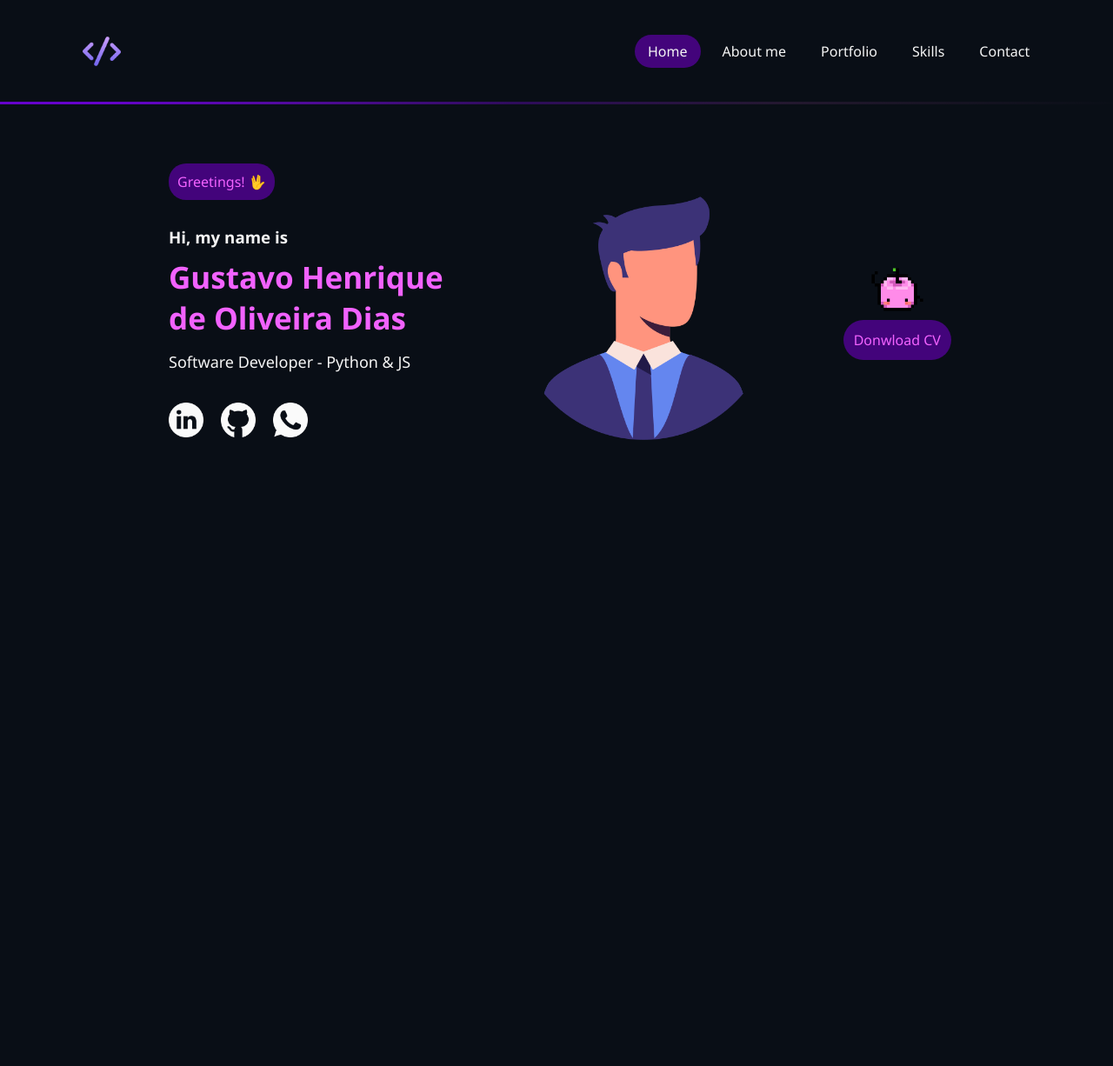
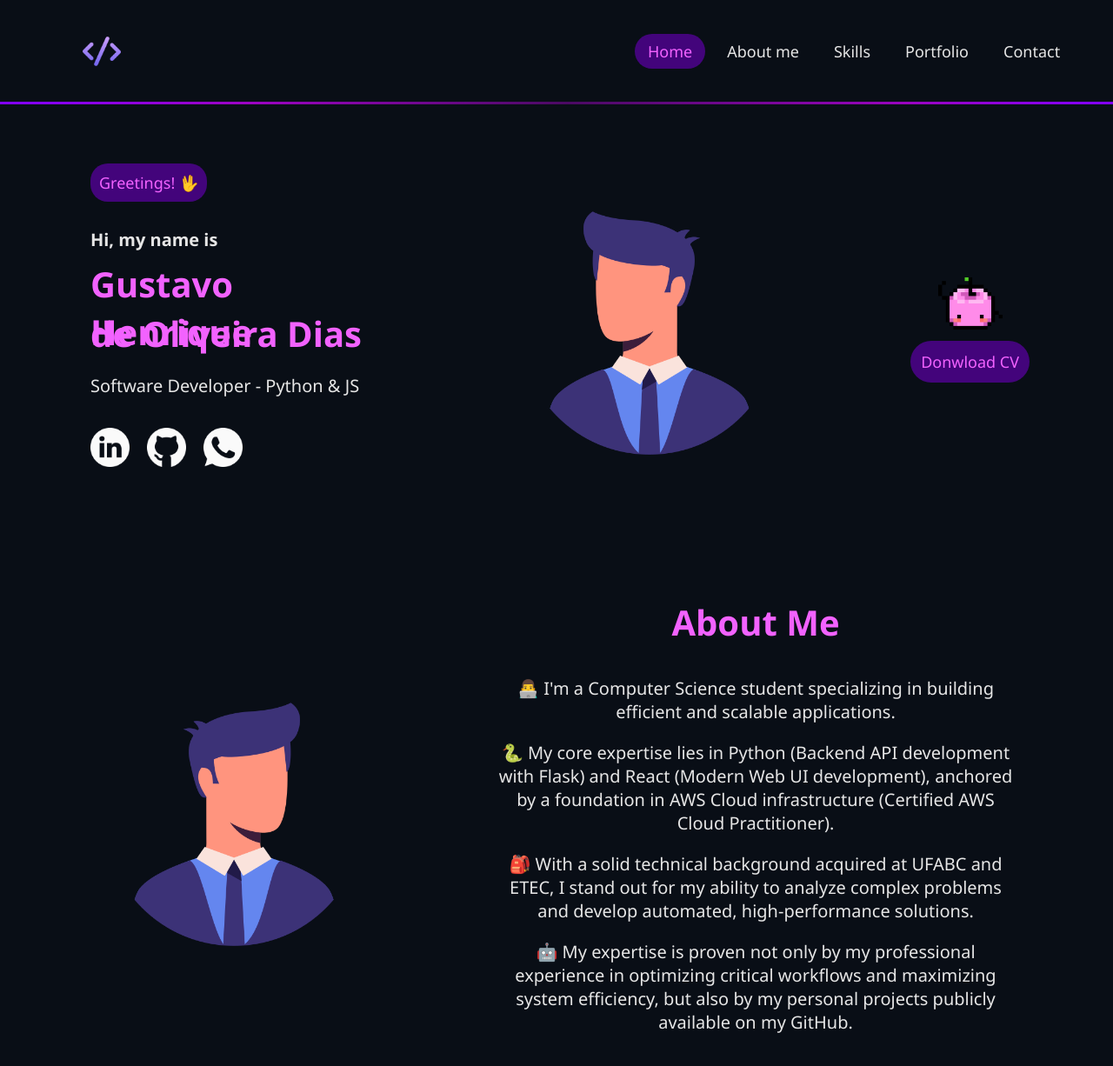
Before and after one commit to GustavoDiaso/Portfolio, a React (Vite) app in the folder project/: page / in a window 1280 px wide. Shown: the top 1226 px of the page at 87% size. Before the commit the page ends 800 px from the top, so only its background shows below. Built offline with nearby package versions, Linux system fonts and the light colour scheme.

Commit message:
criando a seção AboutMe

```diff
--- a/project/src/components/header/Header.jsx
+++ b/project/src/components/header/Header.jsx
@@ -5,8 +5,8 @@ import { useState, useEffect, useRef } from "react";
 const navBarLinks = [
     { text: "Home", href: "#" },
     { text: "About me", href: "#" },
+    { text: "Skills", href: "#" },
     { text: "Portfolio", href: "#" },
-    { text: "Skills", href: "#" },
     { text: "Contact", href: "#" },
 ]
 
@@ -24,7 +24,7 @@ function Header() {
             const slide = slideRef.current;
             const activeLinkElement = ulRef.current.querySelector('[data-status="active"]');
 
-            // defining the size of the slide element based on the active link he's behind (active link)
+            // defining the size of the slide element based on the active link he's behind
             slide.style.width = `${activeLinkElement.offsetWidth}px`
             slide.style.height = `${activeLinkElement.offsetHeight}px`;
 
@@ -45,7 +45,7 @@ function Header() {
                             return (
                                 <li
                                     key={link.text}
-                                    className={css.nav_link}
+                                    className={link.text == activeLinkText ? css.nav_link_active : css.nav_link}
                                     data-status={link.text == activeLinkText ? 'active' : ''}
                                 >
                                     <a
--- a/project/src/components/header/Header.module.css
+++ b/project/src/components/header/Header.module.css
@@ -1,8 +1,8 @@
 .header {
     background-color: #090E16;
     border-bottom: 3px solid;
-    border-image: linear-gradient(100deg,rgba(128, 0, 255, 0.78) 11%, rgba(133, 7, 251, 0.57) 29%,
-    rgba(133, 7, 251, 0.301) 47%, rgba(197, 87, 199, 0.137) 71%, rgba(197, 87, 199, 0) 100%)10;
+    border-image: linear-gradient(90deg,rgba(128, 0, 255, 1) 0%, rgba(208, 0, 255, 0.74) 23%, rgba(208, 0, 255, 0.33) 51%,
+    rgba(208, 0, 255, 0.73) 81%, rgba(128, 0, 255, 1) 100%)10;
     min-width: 100%;
     height: 120px;
     position: fixed;
@@ -35,7 +35,24 @@
 }
 
 .nav_link a {
-    color: rgb(245, 245, 245);
+    color: rgb(230, 230, 230);
+    font-size: 18px;
+    font-weight: 400;
+    text-decoration: none;
+}
+
+.nav_link_active {
+    display: inline-block;
+    padding: 8px 15px 8px 15px;
+    border-radius: 25px;
+    transition: background-color 1s ease-in;
+    z-index: 1;
+}
+
+.nav_link_active a {
+    color: rgb(242, 98, 255);
+    font-size: 18px;
+    font-weight: 400;
     text-decoration: none;
 }
 
--- a/project/src/components/sections/Sections.jsx
+++ b/project/src/components/sections/Sections.jsx
@@ -1,10 +1,12 @@
 import css from "./Sections.module.css"
 import Home from './section-home/Home'
+import AboutMe from "./section-about-me/AboutMe"
 
 function Sections(){
     return(
         <section className={css.sections}>
             <Home/>
+            <AboutMe/>
         </section>
     )
 }
--- a/project/src/components/sections/Sections.module.css
+++ b/project/src/components/sections/Sections.module.css
@@ -3,7 +3,7 @@
     display: flex;
     flex-direction: column;
     align-items: center;
-    gap: 20px;
+    gap: 30px;
     height: fit-content;
     min-width: calc(100% - 8px);
     margin-top: 130px;
--- /dev/null
+++ b/project/src/components/sections/section-about-me/AboutMe.jsx
@@ -0,0 +1,36 @@
+import css from "./AboutMe.module.css"
+import devIMGPath from '../../../assets/images/manager.png'
+
+function AboutMe(){
+
+    return (
+        <section className={css.section_about_me}>
+            <img src={devIMGPath} alt="" className={css.dev_img}/>
+
+            <div className={css.about_me}>
+                <h1 className={css.title}>About Me</h1>
+
+                <p className={css.text}>
+                    👨‍💻 I'm a Computer Science student specializing in building efficient and
+                    scalable applications.
+                </p>
+                <p className={css.text}>
+                    🐍 My core expertise lies in Python (Backend API development with Flask)
+                    and React (Modern Web UI development), anchored by a foundation in AWS Cloud infrastructure
+                    (Certified AWS Cloud Practitioner).
+                </p>
+                <p className={css.text}>
+                    🎒 With a solid technical background acquired at UFABC and ETEC, I stand out for my ability to
+                    analyze complex problems and develop automated, high-performance solutions.
+                </p>
+                <p className={css.text}>
+                    🤖 My expertise is
+                    proven not only by my professional experience in optimizing critical workflows and maximizing system
+                    efficiency, but also by my personal projects publicly available on my GitHub.
+                </p>
+            </div>
+        </section>
+    )
+}
+
+export default AboutMe
--- /dev/null
+++ b/project/src/components/sections/section-about-me/AboutMe.module.css
@@ -0,0 +1,35 @@
+.section_about_me {
+    width: 1100px;
+    height: fit-content;
+    /* background-color: #3e29b311; */
+    display: flex;
+    align-items: center;
+    justify-content: center;
+    gap: 150px;
+    padding-top: 50px;
+    padding-bottom: 50px;
+}
+.about_me{
+    display: flex;
+    flex-direction: column;
+    align-items: center;
+    justify-content: center;
+    gap: 20px;
+    width: 600px;
+}
+.title {
+    margin: 0px 0px 15px 0px;
+    font-size: 40px;
+    color: rgb(242, 98, 255);
+}
+.text {
+    margin: 0px;
+    font-size: 20px;
+    font-weight: 350;
+    color: rgb(230, 230, 230);
+    text-align: center;
+}
+
+.dev_img{
+    height: 300px;
+}
--- a/project/src/components/sections/section-home/Home.jsx
+++ b/project/src/components/sections/section-home/Home.jsx
@@ -73,7 +73,7 @@ function Home() {
 
                         }
                     )
-                }, 130 // time range between letter insertions
+                }, 100 // time range between letter insertions
             );
         }, []
     )
--- a/project/src/components/sections/section-home/Home.module.css
+++ b/project/src/components/sections/section-home/Home.module.css
@@ -5,7 +5,7 @@
     display: flex;
     align-items: center;
     justify-content: center;
-    gap: 80px;
+    gap: 150px;
     padding-top: 50px;
     padding-bottom: 50px;
 }
@@ -15,21 +15,24 @@
 }
 
 .presentation {
-    color: rgb(245,245,245);
+    color: rgb(230, 230, 230);
     margin-top: 30px;
+    font-size: 20px;
     margin-bottom: 10px;
 }
 
 .name {
     color: rgb(242, 98, 255);
-    font-size: 35px;
+    font-size: 40px;
     margin: 0px;
+    width: 15ch;
+    height: 2.5ch;
 }
 
 .profession {
-    color: rgb(245, 245, 245);
-    font-weight: 300;
-    font-size: 18px;
+    color: rgb(230, 230, 230);
+    font-weight: 350;
+    font-size: 20px;
     margin-bottom: 30px;
 }
 
@@ -37,7 +40,7 @@
     color: rgb(242, 98, 255);
     width: fit-content;
     font-weight: 500;
-    font-size: 16px;
+    font-size: 18px;
     padding: 10px;
     background-color: #5e00aaaf;
     border-radius: 20px;
@@ -47,6 +50,7 @@
 
 .dev_img {
     height: 300px;
+    transform: rotateY(180deg);
 }
 
 .social_media_menu{
@@ -60,7 +64,7 @@
 }
 
 .social_media_image {
-    height: 40px;
+    height: 45px;
 }
 
 .download_menu {
@@ -73,6 +77,7 @@
 .btn_download_cv {
     padding: 12px;
     font-weight: 500;
+    font-size: 18px;
     background-color: #5e00aaaf;
     border-radius: 30px;
     text-decoration: none;
@@ -84,11 +89,11 @@
 }
 
 .junimo_dancing {
-    width: 80px;
+    width: 100px;
     transition: transform 0.1s ease-out;
 }
 .junimo_jumping {
-    width: 80px;
+    width: 100px;
     transition: transform 0.09s ease-out;
-    transform: translateY(-20px);
+    transform: translateY(-30px);
 }
```
